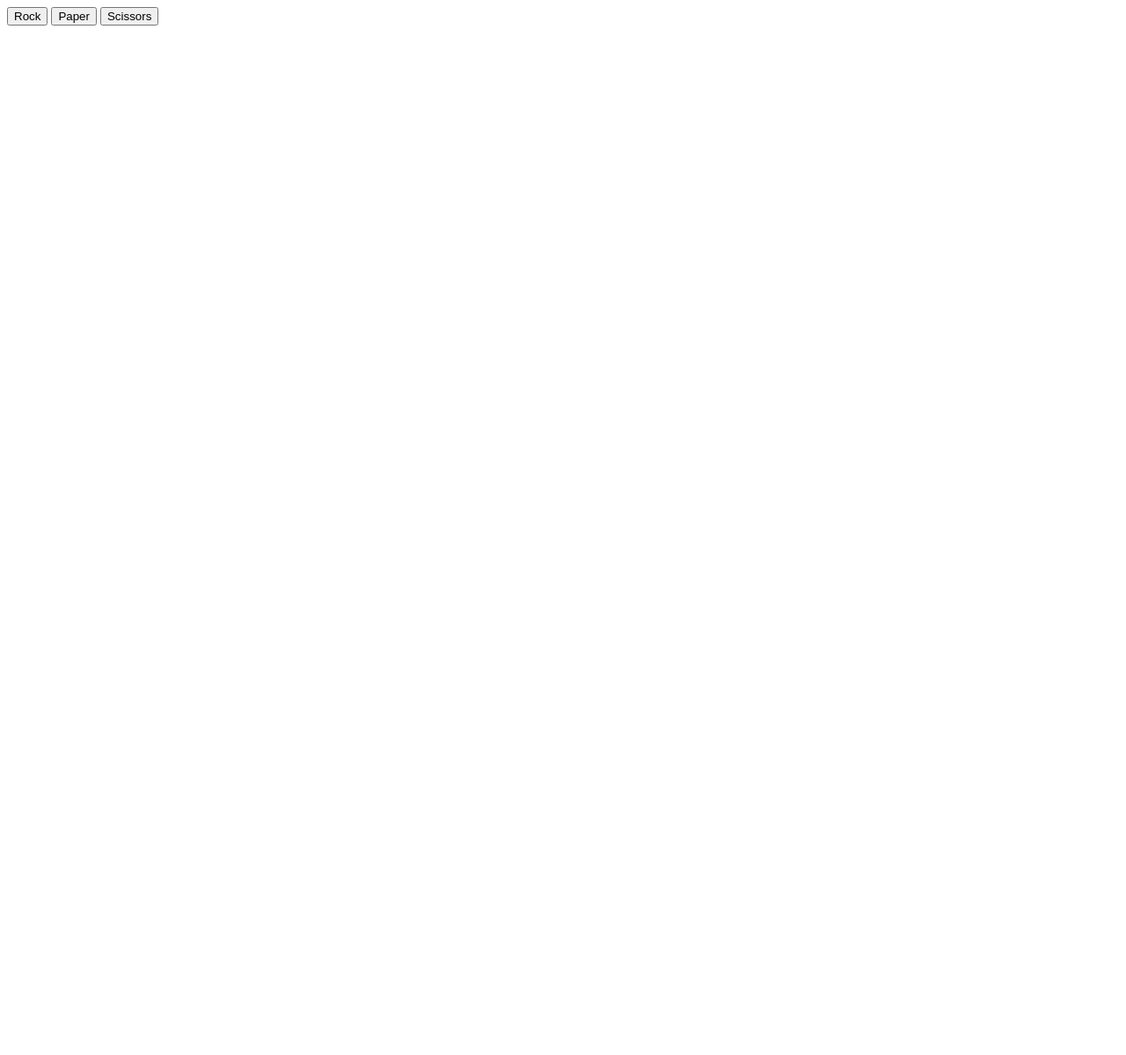
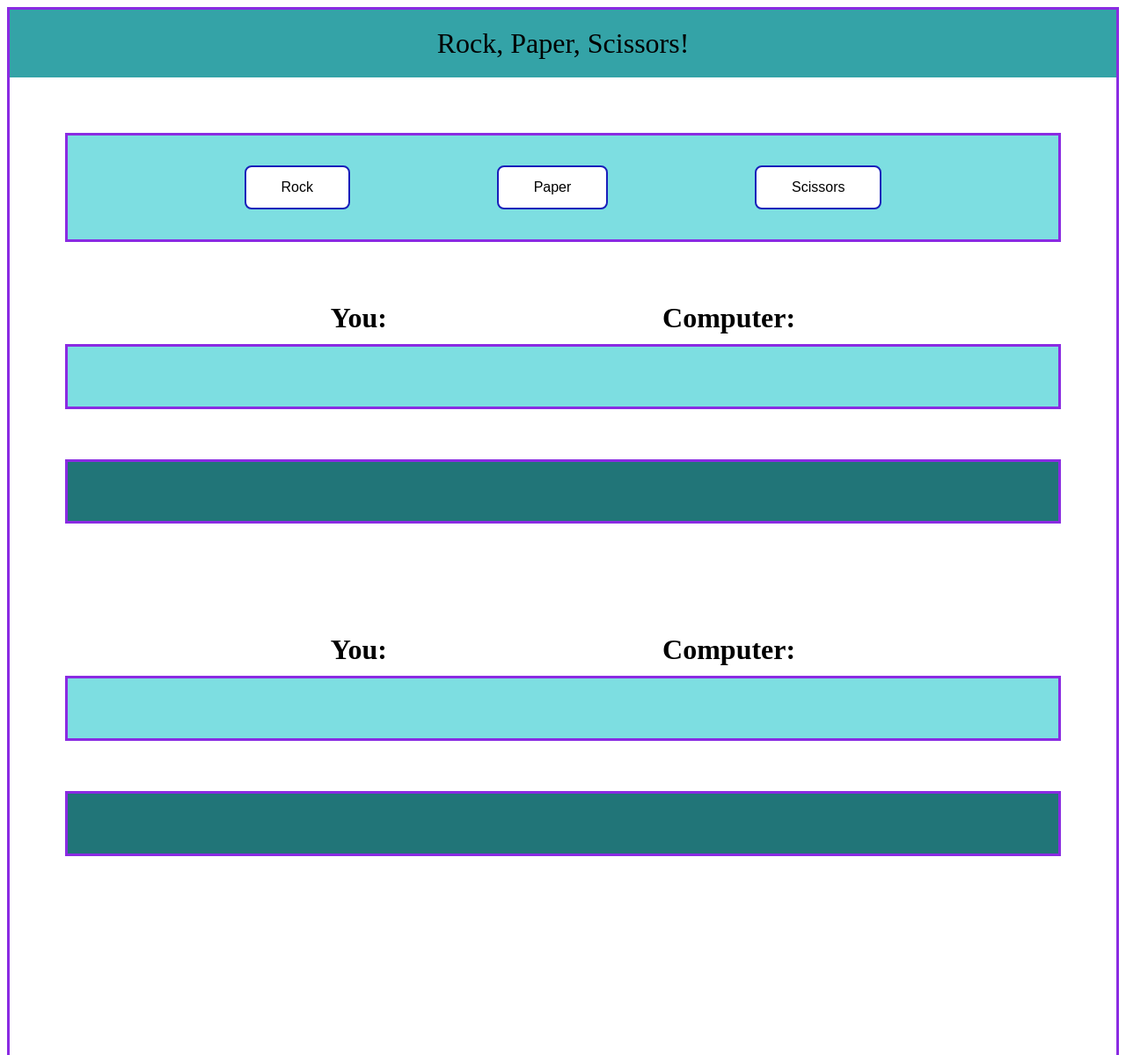
Before and after one commit to Tenusia/Rock-paper-scissors, a plain HTML site: page index.html in a window 1280 px wide. Shown: the top 1199 px of the page at 88% size. Before the commit the page ends 800 px from the top, so only its background shows below. Drawn offline with Linux system fonts and the light colour scheme.

Commit message:
Adjust UI
-Adjust UI for results/winners
-Set colors and fonts for UI
-Setup page with Flexbox

```diff
--- a/index.html
+++ b/index.html
@@ -7,19 +7,33 @@
 </head>
 <body>
   <div class="wrapper">
+    <div id="header">
+      Rock, Paper, Scissors!
+    </div>
+    <div id="container">
+      <div id="buttonGroup">
         <button id="Rock">Rock</button>
         <button id="Paper">Paper</button>
         <button id="Scissors">Scissors</button>
-
-    <div id="message" class="hide">
-      You won't see this message until after you clicked a button.
       </div>
 
-    <div id="container"></div>
+      <div id="choiceHeader">
+        <h1>You:</h1>
+        <h1>Computer:</h1>
+      </div>
+      <div id="choiceResult"></div>
+      <div id="winnerResult"></div>
+      <div id="scoreHeader">
+        <h1>You:</h1>
+        <h1>Computer:</h1>
+      </div>
       <div id="score"></div>
       <div id="results"></div>
 
+      <div id="resetCont">
         <button id="Reset" class="hide">Reload</button>
+      </div>
+   </div>
   </div>
 
   <script src="javascript.js"></script>
--- a/javascript.js
+++ b/javascript.js
@@ -4,22 +4,23 @@ const Rock = document.querySelector('#Rock');
 const Paper = document.querySelector('#Paper');
 const Scissors = document.querySelector('#Scissors');
 const msg = document.querySelector('#message');
-const container = document.querySelector('#container');
+const winnerResult = document.querySelector('#winnerResult');
+const choiceResult = document.querySelector('#choiceResult');
 const results = document.querySelector('#results');
 const score = document.querySelector('#score');
 const Reset = document.querySelector('#Reset');
 
 const player = document.createElement('div');
 player.classList.add('player');
-container.appendChild(player);
+choiceResult.appendChild(player);
 
 const computer = document.createElement('div');
 computer.classList.add('computer');
-container.appendChild(computer);
+choiceResult.appendChild(computer);
 
 const resultText = document.createElement('div');
 resultText.classList.add('resultText');
-container.appendChild(resultText);
+winnerResult.appendChild(resultText);
 
 const finalResultText = document.createElement('div');
 finalResultText.classList.add('finalResultText');
@@ -27,11 +28,11 @@ results.appendChild(finalResultText);
 
 const playerScore = document.createElement('div');
 playerScore.classList.add('player');
-container.appendChild(playerScore);
+score.appendChild(playerScore);
 
 const computerScore = document.createElement('div');
 computerScore.classList.add('computer');
-container.appendChild(computerScore);
+score.appendChild(computerScore);
 
 let choice = null;
 let computerSelection = null;
@@ -76,8 +77,8 @@ function playRound(choice) {
     let playerWord = choice;
 
     //player.textContent = 'You chose: ' + choice + ' , Computer chose: ' +computerWord;
-    player.textContent = 'You chose: ' + choice;
-    computer.textContent = 'Computer chose: ' + computerWord;
+    player.textContent = choice;
+    computer.textContent = computerWord;
 
     if (playerSelection === computerSelection) {
         return 1;
@@ -115,20 +116,21 @@ function showResults(results) {
 }
 
 function finalWinner(playerPoints, computerPoints) {
-    playerScore.textContent = 'Your points: ' + playerPoints;
-    computerScore.textContent = 'Computer points: ' + computerPoints;
+    //playerScore.textContent = 'Your points: ' + playerPoints;
+    playerScore.textContent = playerPoints;
+    computerScore.textContent = computerPoints;
 
     if(playerPoints >= pointLimit || computerPoints >= pointLimit) {
         if (playerPoints === computerPoints) {
-            finalResultText.textContent = '----- Its a tie! -----';
+            finalResultText.textContent = 'Its a tie!';
             Reset.classList.toggle('reveal');
         }
         else if (playerPoints > computerPoints) {
-            finalResultText.textContent = '----- Congratulations! You won! -----';
+            finalResultText.textContent = 'Congratulations! You won!';
             Reset.classList.toggle('reveal');
         }
         else if (playerPoints < computerPoints) {
-            finalResultText.textContent = '----- BUMMER! You lost! -----';
+            finalResultText.textContent = 'BUMMER! You lost!';
             Reset.classList.toggle('reveal');
         }
     }
--- a/mystyle.css
+++ b/mystyle.css
@@ -6,12 +6,110 @@
     visibility: visible;
 }
 
-.player{
-    border-color: black;
-    background-color: aquamarine;
+.wrapper{
+
+    flex-direction: column;
+    border-style: solid;
+    border-color: blueviolet;
 }
 
-.computer{
-    border-color: blue;
-    background-color: blueviolet;
+#header{
+    display: flex;
+    background-color: rgb(52, 163, 167);
+    font-size: xx-large;
+    justify-content: center;
+    padding: 20px;
 }
+
+#container{
+    padding: 2%;
+    margin: 3%;
+}
+
+#buttonGroup{
+    display:flex;
+    justify-content: space-evenly;
+    margin-bottom: 5%;
+    padding: 3%;
+    border-style: solid;
+    border-color: blueviolet;
+    background-color: rgb(125, 222, 225);
+}
+
+button{
+    background-color: white;
+    color: black;
+    border: 2px solid #191eba;
+    border-radius: 8px;
+    font-size: 16px;
+    padding: 14px 40px;
+    transition-duration: 0.4s;
+}
+
+button:hover {
+    background-color: #2d3568; /* Green */
+    color: white;
+}
+
+h1{
+    margin: 1%;
+}
+
+#choiceHeader{
+    display: flex;
+    justify-content: space-evenly;
+}
+
+#choiceResult{
+    display:flex;
+    justify-content: space-evenly;
+    font-size: xx-large;
+    padding: 3%;
+    border-style: solid;
+    border-color: blueviolet;
+    background-color: rgb(125, 222, 225);
+}
+
+#winnerResult{
+    display: flex;
+    justify-content: center;
+    font-size: x-large;
+    padding: 3%;
+    margin: 5% 0 10% 0;
+
+    border-style: solid;
+    border-color: blueviolet;
+    background-color: rgb(33, 117, 120);
+}
+
+#scoreHeader{
+    display: flex;
+    justify-content: space-evenly;
+}
+
+#score{
+    display: flex;
+    justify-content: space-evenly;
+    font-size: xx-large;
+    padding: 3%;
+    border-style: solid;
+    border-color: blueviolet;
+    background-color: rgb(125, 222, 225);
+}
+
+#results{
+    display: flex;
+    justify-content: center;
+    font-size: x-large;
+    margin: 5% 0 0% 0;
+    padding: 3%;
+    border-style: solid;
+    border-color: blueviolet;
+    background-color: rgb(33, 117, 120);
+}
+
+#resetCont{
+    display: flex;
+    padding: 5% 0 5% 0;
+    justify-content: center;
+}
```
Lines whose indentation alone changed are shown as unchanged.
